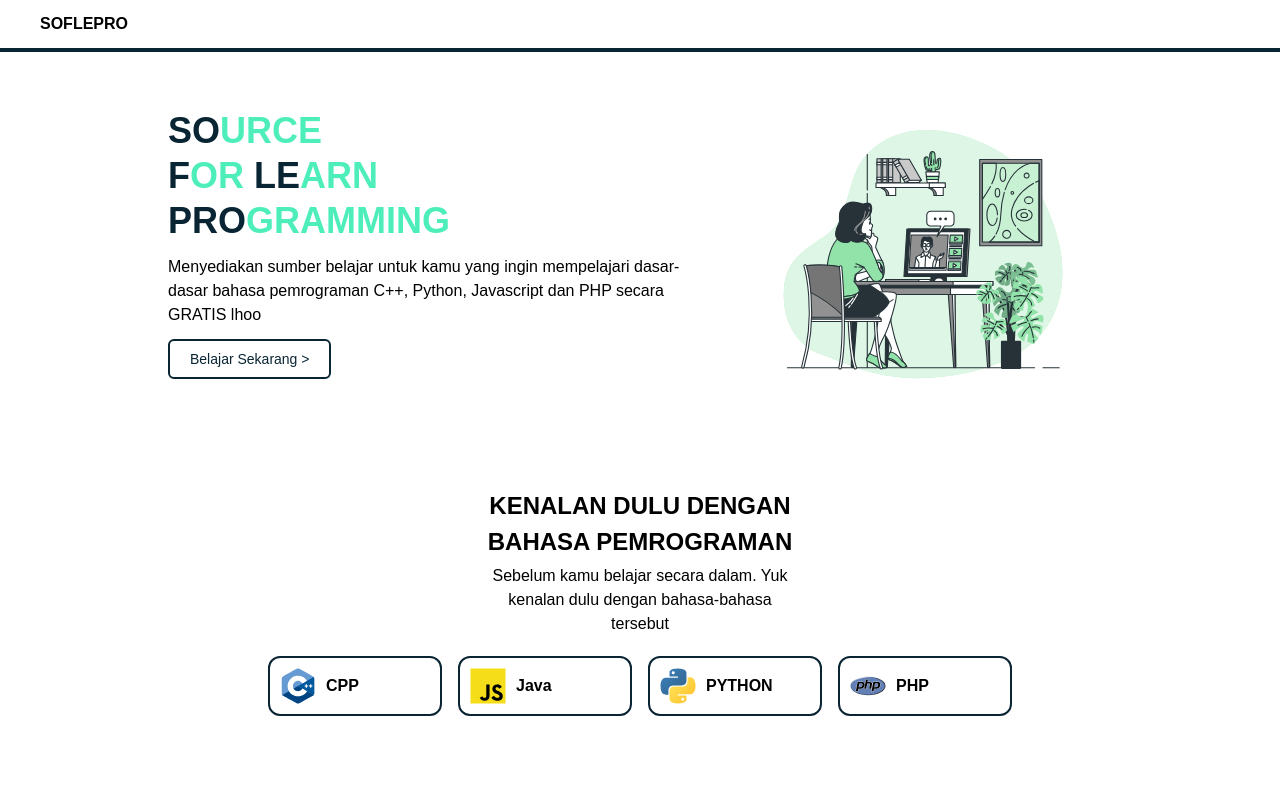
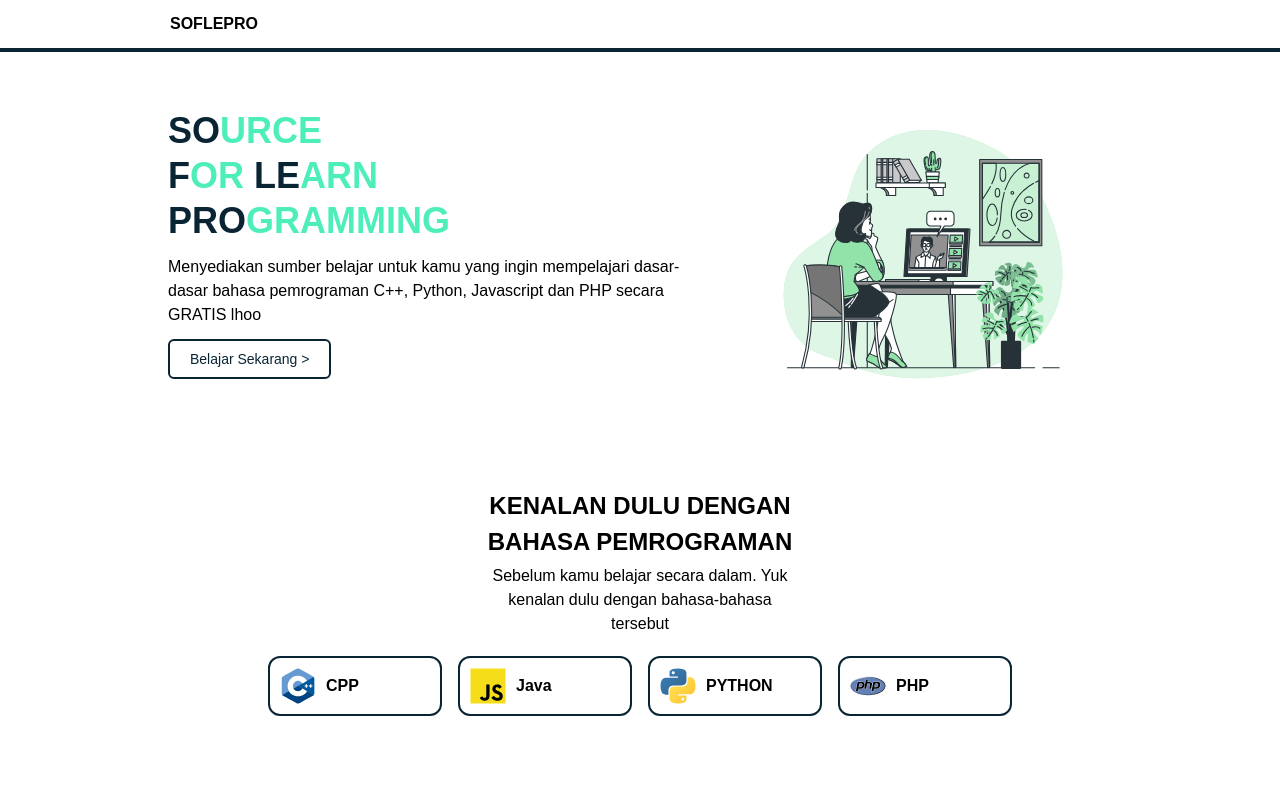
Before and after one commit to aftlah/soflepro, a Next.js app: page / in a window 1280 px wide. Shown: the top 800 px of the page. Built offline with nearby package versions, Linux system fonts and the light colour scheme.

Commit message:
add px navbar on xl breakpoint

```diff
--- a/src/components/layout/navbar.tsx
+++ b/src/components/layout/navbar.tsx
@@ -41,7 +41,7 @@ export default function Navbar() {
   return (
     <>
       <div className="navbar fixed w-full">
-        <div className=" flex justify-between container mx-auto items-center px-8 py-3 lg:px-[40px]">
+        <div className="flex justify-between container mx-auto items-center px-8 py-3 lg:px-[40px] xl:px-[170px]">
           <div onClick={() => router.push('/')} className="text-dark dark:text-[#4EEEBB] font-bold cursor-pointer">
             SOFLEPRO
           </div>
```
